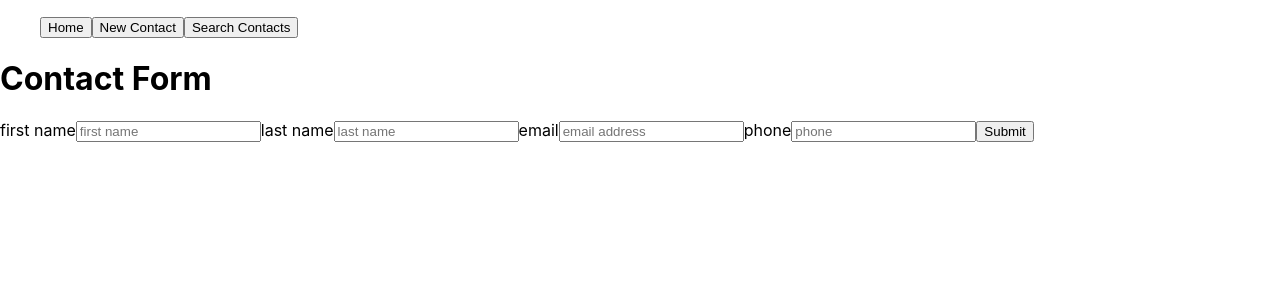
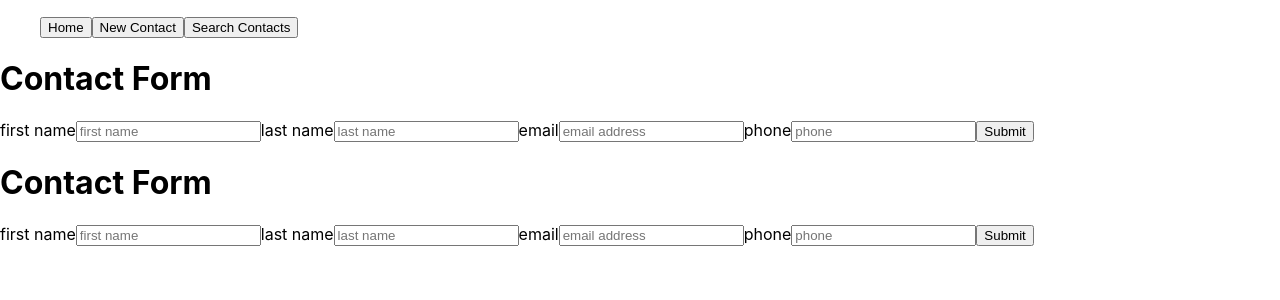
Before and after one commit to markcfleming1990/contact_me, a React (Create React App) app in the folder contact/: page / in a window 1280 px wide. Shown: the top 300 px of the page. Built offline with nearby package versions, Linux system fonts and the light colour scheme.

Commit message:
added search form

```diff
--- a/contact/src/App.js
+++ b/contact/src/App.js
@@ -2,12 +2,14 @@
 import "./App.css";
 import Nav from "./components/Nav/nav.js";
 import Form from "./components/Form/form.js";
+import Search from "./components/Search/search.js";
 
 function App() {
   return (
     <div>
       <Nav />
       <Form />
+      <Search />
     </div>
   );
 }
--- /dev/null
+++ b/contact/src/components/Search/search.js
@@ -0,0 +1,23 @@
+import React from "react";
+
+const Form = () => {
+  return (
+    <div>
+      <h1>Contact Form</h1>
+
+      <form>
+        <label for="name">first name</label>
+        <input type="text" placeholder="first name" name="first name" />
+        <label for="last name">last name</label>
+        <input type="text" placeholder="last name" name="last name" />
+        <label for="email">email</label>
+        <input type="text" placeholder="email address" name="email" />
+        <label for="phone">phone</label>
+        <input type="text" placeholder="phone" name="phone" />
+        <button type="submit">Submit</button>
+      </form>
+    </div>
+  );
+};
+
+export default Form;
```
